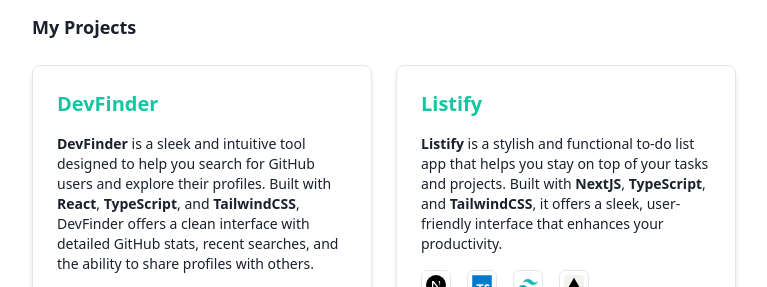
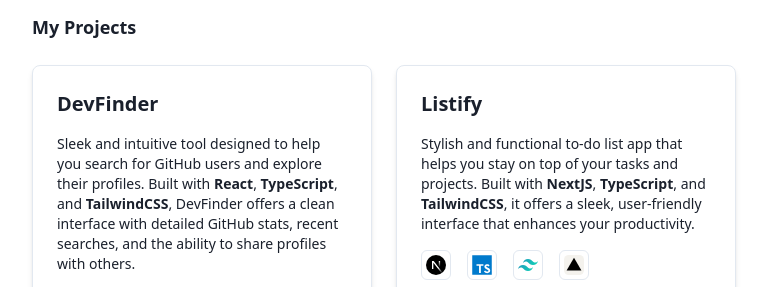
Before and after one commit to imcasero/my-website, an Astro site: page / in a window 1280 px wide. Shown: the part 409-696 px from the top of the page, without its empty margins (256-1023 px from the left). Built offline with nearby package versions, Linux system fonts and the light colour scheme; Astro itself is replaced by a stand-in of ours.

Commit message:
feat: update text from projects and title styles

```diff
--- a/src/components/projects/Project.astro
+++ b/src/components/projects/Project.astro
@@ -35,7 +35,7 @@
 ---
 
 <Card class="p-4 flex flex-col gap-2">
-  <h2 class="text-xl font-semibold mb-2 text-primary">{title}</h2>
+  <h2 class="text-xl font-semibold mb-2">{title}</h2>
   <div class="text-sm">
     <Content />
   </div>
--- a/src/content/projects/devfinder.md
+++ b/src/content/projects/devfinder.md
@@ -11,4 +11,4 @@
 live_demo: "https://devfinder-imcasero.vercel.app/"
 ---
 
-**DevFinder** is a sleek and intuitive tool designed to help you search for GitHub users and explore their profiles. Built with **React**, **TypeScript**, and **TailwindCSS**, DevFinder offers a clean interface with detailed GitHub stats, recent searches, and the ability to share profiles with others.
+Sleek and intuitive tool designed to help you search for GitHub users and explore their profiles. Built with **React**, **TypeScript**, and **TailwindCSS**, DevFinder offers a clean interface with detailed GitHub stats, recent searches, and the ability to share profiles with others.
--- a/src/content/projects/listify.md
+++ b/src/content/projects/listify.md
@@ -10,4 +10,4 @@
 live_demo: "https://listify-delta.vercel.app/"
 ---
 
-**Listify** is a stylish and functional to-do list app that helps you stay on top of your tasks and projects. Built with **NextJS**, **TypeScript**, and **TailwindCSS**, it offers a sleek, user-friendly interface that enhances your productivity.
+Stylish and functional to-do list app that helps you stay on top of your tasks and projects. Built with **NextJS**, **TypeScript**, and **TailwindCSS**, it offers a sleek, user-friendly interface that enhances your productivity.
--- a/src/content/projects/pokedex.md
+++ b/src/content/projects/pokedex.md
@@ -9,4 +9,4 @@
 live_demo: "https://imcasero.github.io/pokedex/"
 ---
 
-**Pokedex** is an interactive, responsive web app built to help you search and explore all the Pokémon in the world. Using **JavaScript**, **API**, and **CSS**, this app pulls data directly from the official Pokémon API and displays detailed information about each Pokémon.
+Interactive, responsive web app built to help you search and explore all the Pokémon in the world. Using **JavaScript**, **API**, and **CSS**, this app pulls data directly from the official Pokémon API and displays detailed information about each Pokémon.
--- a/src/content/projects/px-to-rem.md
+++ b/src/content/projects/px-to-rem.md
@@ -9,4 +9,4 @@
 live_demo: "https://px-to-rem-converter-imcasero.vercel.app/"
 ---
 
-The **PX to REM Converter** is a simple yet powerful tool that helps you convert pixel (px) values to rem units in CSS. Built with **Vite**, **React**, and **React Hook Form**, this app streamlines the process of making your web design more scalable and responsive.
+Simple yet powerful tool that helps you convert pixel (px) values to rem units in CSS. Built with **Vite**, **React**, and **React Hook Form**, this app streamlines the process of making your web design more scalable and responsive.
```
